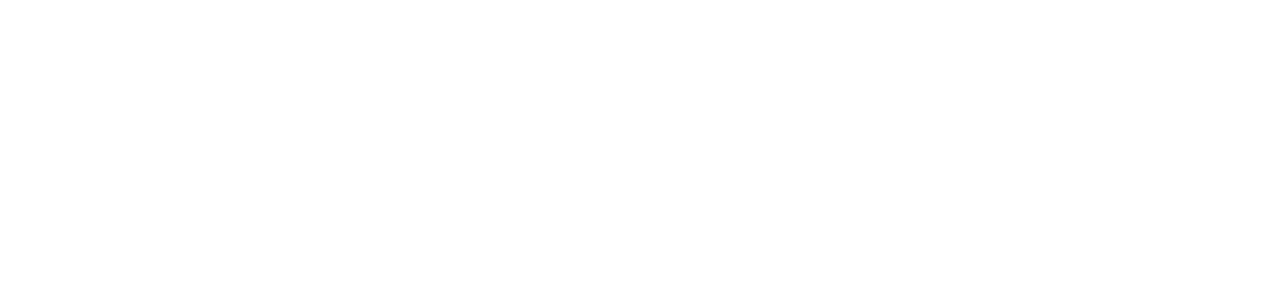
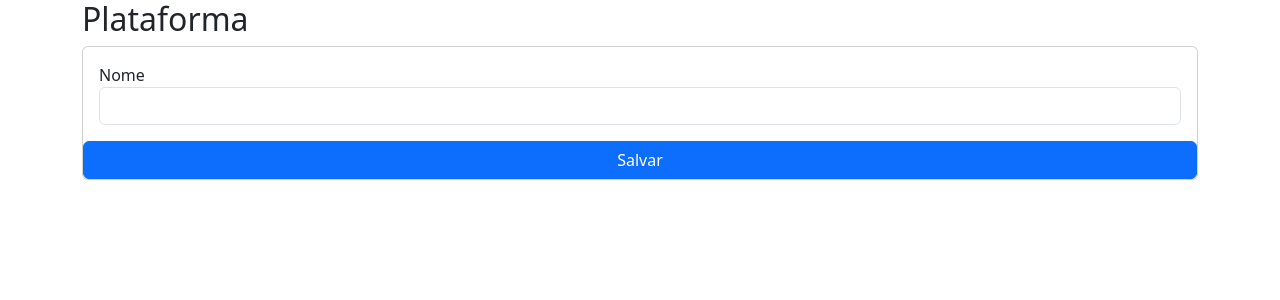
Before and after one commit to claramartinovsky/fabsoft-2025-2, an Angular app in the folder projfabsoft_frontend/: page /plataformas/novo in a window 1280 px wide. Before the commit this address led to /. Shown: the top 300 px of the page. Built offline with nearby package versions, Linux system fonts and the light colour scheme.

Commit message:
CRUD: Plataforma - POST.

```diff
--- a/projfabsoft_frontend/src/app/app.routes.ts
+++ b/projfabsoft_frontend/src/app/app.routes.ts
@@ -8,6 +8,7 @@
 import { JogoComponent } from './jogo.component/jogo.component';
 import { FormJogo } from './form-jogo/form-jogo';
 import { PlataformaComponent } from './plataforma.component/plataforma.component';
+import { FormPlataforma } from './form-plataforma/form-plataforma';
 
 export const routes: Routes = [
     { path: 'usuarios', component: UsuarioComponent },
@@ -26,7 +27,8 @@
     { path: 'jogos/novo', component: FormJogo },
     { path: 'jogos/alterar/:id', component: FormJogo },
 
-    { path: 'plataformas', component: PlataformaComponent }
+    { path: 'plataformas', component: PlataformaComponent },
+    { path: 'plataformas/novo', component: FormPlataforma },
 
 
 ];
--- /dev/null
+++ b/projfabsoft_frontend/src/app/form-plataforma/form-plataforma.html
@@ -0,0 +1,16 @@
+<main class="container">
+    <h2>Plataforma</h2>
+    <div class="card">
+        <div class="card-body">
+            <div class="form-group">
+                <label for="txtNome">Nome</label>
+                <input type="text"
+                    [(ngModel)]="plataforma.nome"
+                    class="form-control"
+                    id="txtNome">
+            </div>
+        </div>
+        <button (click)="salvar()"
+        class="btn btn-primary">Salvar</button>
+    </div>
+</main>
--- /dev/null
+++ b/projfabsoft_frontend/src/app/form-plataforma/form-plataforma.ts
@@ -0,0 +1,30 @@
+import { CommonModule } from '@angular/common';
+import { HttpClientModule } from '@angular/common/http';
+import { Component } from '@angular/core';
+import { FormsModule } from '@angular/forms';
+import { PlataformaService } from '../service/plataforma.service';
+import { Router } from '@angular/router';
+import { Plataforma } from '../model/plataforma';
+
+@Component({
+  selector: 'app-form-plataforma',
+  imports: [HttpClientModule, CommonModule, FormsModule],
+  templateUrl: './form-plataforma.html',
+  styleUrl: './form-plataforma.css',
+  providers: [PlataformaService, Router]
+})
+export class FormPlataforma {
+  plataforma: Plataforma = new Plataforma();
+
+  constructor(
+    private plataformaService: PlataformaService,
+    private router:Router
+  ){}
+
+    salvar(){
+      this.plataformaService.savePlataforma(this.plataforma)
+        .subscribe(resultado => {
+            this.router.navigate(['plataformas']);
+        });
+    }
+}
--- a/projfabsoft_frontend/src/app/plataforma.component/plataforma.component.html
+++ b/projfabsoft_frontend/src/app/plataforma.component/plataforma.component.html
@@ -1,5 +1,6 @@
 <main class="container">
     <h2>Plataformas</h2>
+<a (click)="novo()" class="btn btn-primary">Novo</a>
     <table class="table">
         <thead>
             <tr>
--- a/projfabsoft_frontend/src/app/plataforma.component/plataforma.component.ts
+++ b/projfabsoft_frontend/src/app/plataforma.component/plataforma.component.ts
@@ -3,18 +3,21 @@
 import { PlataformaService } from '../service/plataforma.service';
 import { HttpClientModule } from '@angular/common/http';
 import { CommonModule } from '@angular/common';
+import { Router } from '@angular/router';
 
 @Component({
   selector: 'app-plataforma.component',
   imports: [HttpClientModule,CommonModule],
   templateUrl: './plataforma.component.html',
   styleUrl: './plataforma.component.css',
-  providers: [PlataformaService]
+  providers: [PlataformaService, Router]
 })
 export class PlataformaComponent {
   listaPlataformas: Plataforma[] = [];
 
-  constructor(private plataformaService: PlataformaService) {}
+  constructor(private plataformaService: PlataformaService,
+    private router:Router
+  ) {}
 
   ngOnInit() {
     console.log("Carregando plataformas...");
@@ -22,4 +25,8 @@
       this.listaPlataformas = plataformas;
     });
   }
+
+ novo(){
+  this.router.navigate(['plataformas/novo']);
 }
+}
--- a/projfabsoft_frontend/src/app/service/plataforma.service.ts
+++ b/projfabsoft_frontend/src/app/service/plataforma.service.ts
@@ -13,4 +13,8 @@
   getPlataformas(){
     return this.http.get<Plataforma[]>(this.apiURL);
   }
+
+ savePlataforma(plataforma:Plataforma){
+  return this.http.post(this.apiURL,plataforma);
+  }
 }
```
Also changed, not shown: projfabsoft_frontend/src/app/form-plataforma/form-plataforma.css (added), 1 other file (tests, documents, lock files or other folders).
